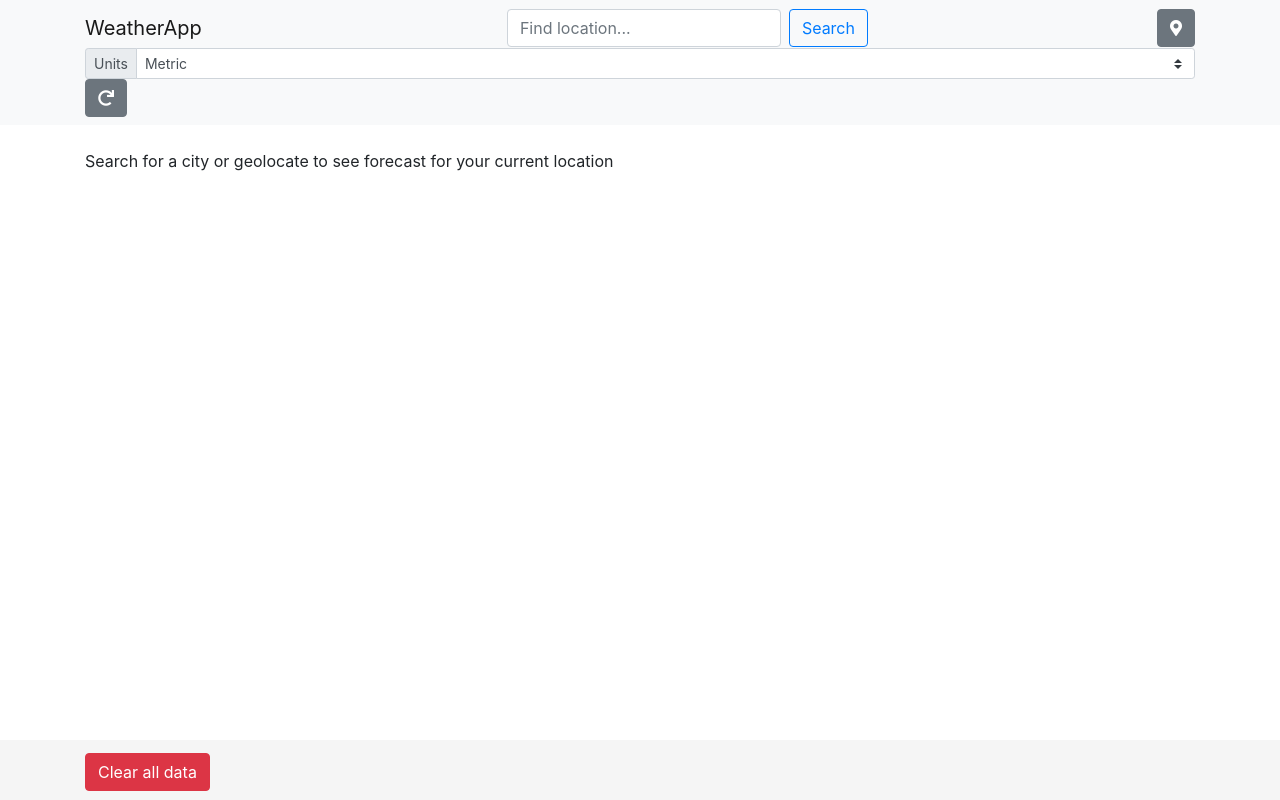
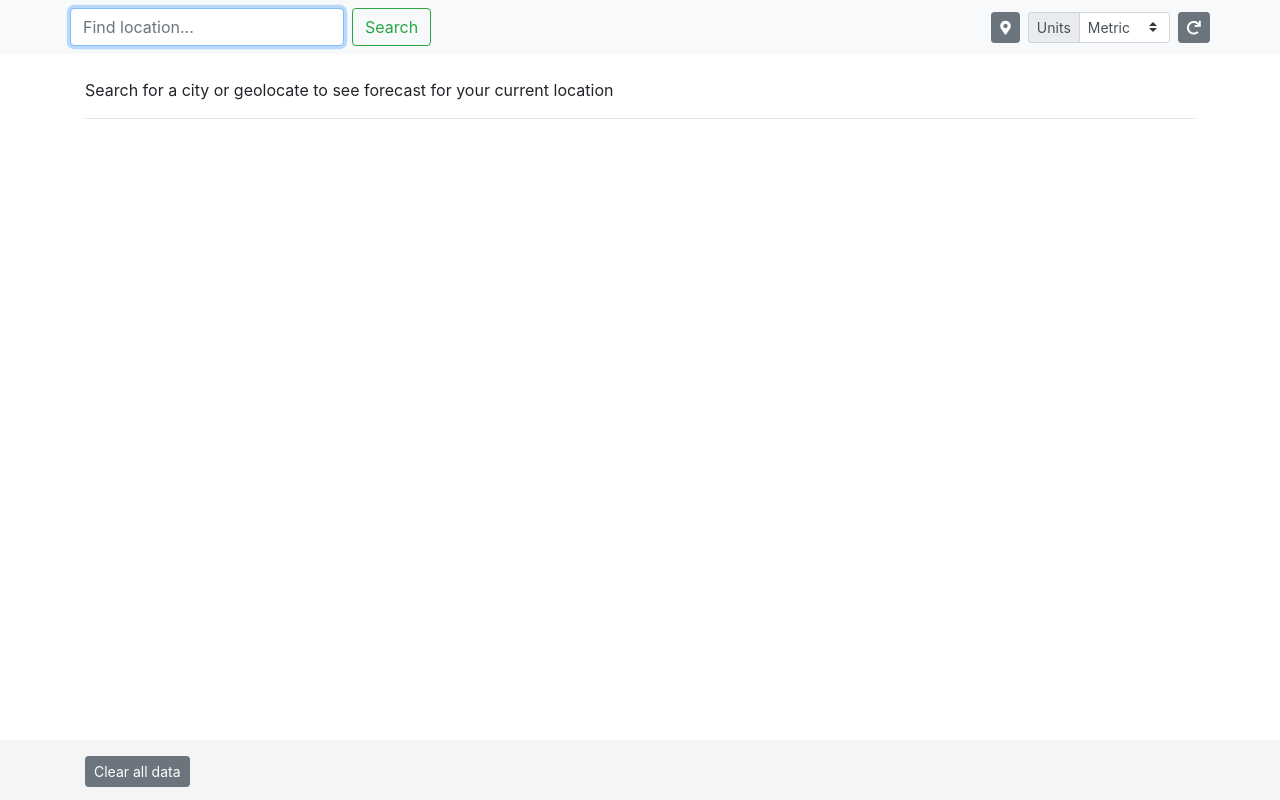
Before and after one commit to spnnr/weather_app, a React (Create React App) app: page / in a window 1280 px wide. Built offline with nearby package versions, Linux system fonts and the light colour scheme.

Commit message:
Fix layout; Reorganize components; Simplify App; Minor fixes
Still needs a lot of work before looks good.

```diff
--- a/src/components/App.js
+++ b/src/App.js
@@ -2,19 +2,20 @@ import React, { Component } from "react";
 import axios from "axios";
 
 // components
-import ForecastList from "./ForecastList";
-import ForecastTmp from "./ForecastTmp";
-import DefaultButton from "./ui/DefaultButton";
-import Navbar from "./ui/Navbar";
-import Search from "./ui/Search";
-import Alert from "./ui/Alert";
-import Footer from "./ui/Footer";
-import Spinner from "./ui/Spinner";
-import Modal from "./ui/Modal";
-import InputSelect from "./ui/InputSelect";
+import ForecastList from "./components/ForecastList";
+import ForecastTmp from "./components/ForecastTmp";
+// ui components
+import DefaultButton from "./components/ui/DefaultButton";
+import Navbar from "./components/ui/Navbar";
+import Search from "./components/ui/Search";
+import Alert from "./components/ui/Alert";
+import Footer from "./components/ui/Footer";
+import Spinner from "./components/ui/Spinner";
+import Modal from "./components/ui/Modal";
+import InputSelect from "./components/ui/InputSelect";
 
 // css
-import "../css/main.css";
+import "./css/main.css";
 
 // App
 class App extends Component {
@@ -28,7 +29,15 @@ class App extends Component {
         unitsOptions: ["Metric", "Imperial"]
     };
 
-    // TODO change the looks of it
+    // todo list:
+    //
+    // FIXME clear text from input after search
+    // FIXME Spinner when loading
+    // FIXME units display in WeatherCard
+    //
+    // TODO reformat WeatherCard
+    // TODO add ThemeSwitch (toggle light and dark mode) https://github.com/Heydon/react-theme-switch
+    // TODO add nice graphics
     // TODO refresh weather automatically every 30 minutes
 
     // handles error messages
@@ -120,6 +129,11 @@ class App extends Component {
         const tmpForecast = await this.requestWeather(tmpLocation);
         this.setState({ tmpLocation, tmpForecast });
     }
+
+    // clears temporary search on user request
+    clearTmp = () => {
+        this.setState({ tmpLocation: {}, tmpForecast: {} });
+    };
 
     // requests weather for a single location and returns it
     async requestWeather(location) {
@@ -231,88 +245,62 @@ class App extends Component {
 
     render() {
         // console.log("App state", this.state);
-        let tmpForecast = (
-            <div className="col">
-                <p>
-                    Search for a city or geolocate to see forecast for your
-                    current location
-                </p>
-            </div>
-        );
-        let content = null;
-
-        // show while loading weather for stored locations
-        if (
-            this.state.locations.length > 0 &&
-            this.state.forecastList.length < this.state.locations.length
-        ) {
-            content = <Spinner />;
-        }
-
-        // show forecast for stored locations
-        if (
-            this.state.locations.length > 0 &&
-            this.state.forecastList.length > 0 &&
-            this.state.locations.length === this.state.forecastList.length
-        ) {
-            content = (
-                <ForecastList
-                    forecastList={this.state.forecastList}
-                    buttonAction={this.onDeleteLocation}
-                    buttonText="Delete"
-                />
-            );
-        }
-
-        // show forecast for temporary location
-        if (!this.isEmpty(this.state.tmpForecast)) {
-            tmpForecast = (
-                <ForecastTmp
-                    location={this.state.tmpForecast}
-                    buttonAction={this.onSaveLocation}
-                    buttonText="Save"
-                />
-            );
-        }
-
         return (
             <div>
                 <Navbar>
-                    <a className="navbar-brand" href="/">
-                        WeatherApp
-                    </a>
-                    <Search
-                        onSubmit={this.onLocationSearchSubmit}
-                        placeholder="Find location..."
-                    />
-                    <DefaultButton
-                        onClick={this.onGeolocationRequest}
-                        icon="fa-map-marker-alt"
-                        type="secondary"
-                    />
-                    <InputSelect
-                        inputTitle="Units"
-                        inputOptions={this.state.unitsOptions}
-                        onChange={this.onUnitsChange}
-                    />
-                    <DefaultButton
-                        onClick={this.refreshWeather}
-                        icon="fa-redo"
-                        type="secondary"
-                    />
+                    <div className="mr-auto">
+                        <Search
+                            onSubmit={this.onLocationSearchSubmit}
+                            placeholder="Find location..."
+                        />
+                    </div>
+                    <div className="navbar-nav">
+                        <div className="ml-2">
+                            <DefaultButton
+                                onClick={this.onGeolocationRequest}
+                                icon="fa-map-marker-alt"
+                                type="secondary"
+                            />
+                        </div>
+                        <div className="ml-2">
+                            <InputSelect
+                                inputTitle="Units"
+                                inputOptions={this.state.unitsOptions}
+                                onChange={this.onUnitsChange}
+                            />
+                        </div>
+                        <div className="ml-2">
+                            <DefaultButton
+                                onClick={this.refreshWeather}
+                                icon="fa-redo"
+                                type="secondary"
+                            />
+                        </div>
+                    </div>
                 </Navbar>
                 <main className="container">
                     <Alert error={this.state.error} />
-                    <div className="row align-items-center mb-4 mt-4">
-                        {tmpForecast}
-                        <hr />
-                        {content}
+                    <div className="row align-items-center mt-4">
+                        <ForecastTmp
+                            location={this.state.tmpForecast}
+                            buttonAction={this.onSaveLocation}
+                            buttonText="Save"
+                            deleteCard={this.clearTmp}
+                        />
+                    </div>
+                    <hr className="separator" />
+                    <div className="row align-items-center mt-4">
+                        <ForecastList
+                            forecastList={this.state.forecastList}
+                            buttonAction={this.onDeleteLocation}
+                            buttonText="Delete"
+                        />
                     </div>
                 </main>
                 <Footer>
                     <span className="text-muted d-inline-block">
                         <Modal
-                            type="danger"
+                            type="secondary"
                             modalTitle="Clear All Data"
                             modalMessage="Are you sure you want to reset the state of the
                             application?"
--- a/src/components/ForecastList.js
+++ b/src/components/ForecastList.js
@@ -1,7 +1,7 @@
 import React from "react";
 
 // components
-import ForecastCard from "./ForecastCard";
+import ForecastCard from "./ui/ForecastCard";
 
 const ForecastList = props => {
     if (props.forecastList.length === 0) {
--- a/src/components/ForecastTmp.js
+++ b/src/components/ForecastTmp.js
@@ -1,7 +1,7 @@
 import React from "react";
 
 // components
-import ForecastCard from "./ForecastCard";
+import ForecastCard from "./ui/ForecastCard";
 
 function isEmpty(obj) {
     for (let key in obj) {
@@ -12,7 +12,14 @@ function isEmpty(obj) {
 
 const ForecastTmp = props => {
     if (isEmpty(props.location)) {
-        return null;
+        return (
+            <div className="col">
+                <p>
+                    Search for a city or geolocate to see forecast for your
+                    current location
+                </p>
+            </div>
+        );
     }
     return (
         <div className="col">
@@ -23,6 +30,9 @@ const ForecastTmp = props => {
                 location={props.location.name}
                 buttonText={props.buttonText}
                 buttonAction={props.buttonAction}
+                deleteCard={props.deleteCard}
+                deleteButtonText="Clear"
+                tmp
             />
         </div>
     );
--- a/src/components/ui/DefaultButton.js
+++ b/src/components/ui/DefaultButton.js
@@ -7,7 +7,7 @@ import React from "react";
 // - text
 
 const DefaultButton = props => {
-    let className = "btn",
+    let className = `btn btn-sm`,
         buttonText = "",
         iconType = "fas";
 
--- a/src/components/ui/InputSelect.js
+++ b/src/components/ui/InputSelect.js
@@ -23,6 +23,7 @@ const InputSelect = props => {
     });
 
     return (
+        <div className="col-xs-2">
             <div className="input-group input-group-sm">
                 <div className="input-group-prepend">
                     <label
@@ -47,6 +48,7 @@ const InputSelect = props => {
                     {options}
                 </select>
             </div>
+        </div>
     );
 };
 
--- a/src/components/ui/Modal.js
+++ b/src/components/ui/Modal.js
@@ -14,7 +14,7 @@ const Modal = props => {
         <div>
             <button
                 type="button"
-                className={`btn btn-${props.type}`}
+                className={`btn btn-sm btn-${props.type}`}
                 data-toggle="modal"
                 data-target="#exampleModalCenter"
             >
--- a/src/components/ui/Navbar.js
+++ b/src/components/ui/Navbar.js
@@ -2,8 +2,26 @@ import React from "react";
 
 function Navbar(props) {
     return (
-        <nav className="navbar navbar-light bg-light">
-            <div className="container">{props.children}</div>
+        <nav className="navbar navbar-expand navbar-light bg-light">
+            <div className="container">
+                <button
+                    className="navbar-toggler"
+                    type="button"
+                    data-toggle="collapse"
+                    data-target="#navbarSupportedContent"
+                    aria-controls="navbarSupportedContent"
+                    aria-expanded="false"
+                    aria-label="Toggle navigation"
+                >
+                    <span className="navbar-toggler-icon" />
+                </button>
+                <div
+                    className="collapse navbar-collapse"
+                    id="navbarSupportedContent"
+                >
+                    {props.children}
+                </div>
+            </div>
         </nav>
     );
 }
--- a/src/components/ui/Search.js
+++ b/src/components/ui/Search.js
@@ -1,24 +1,42 @@
 import React from "react";
 
 class Search extends React.Component {
-    state = { term: "" };
+    constructor(props) {
+        super(props);
+        this.state = {
+            term: ""
+        };
+        this.textInput = React.createRef();
+    }
+
+    focusTextInput() {
+        this.textInput.current.focus();
+    }
 
     onSearchSubmit = event => {
         event.preventDefault();
         this.props.onSubmit(this.state.term);
     };
 
+    componentDidMount() {
+        this.focusTextInput();
+    }
+
     render() {
         return (
-            <form className="form-inline" onSubmit={this.onSearchSubmit}>
+            <form
+                className="form-inline my-2 my-lg-0"
+                onSubmit={this.onSearchSubmit}
+            >
                 <input
+                    ref={this.textInput}
                     type="text"
                     placeholder={this.props.placeholder}
                     onChange={e => this.setState({ term: e.target.value })}
                     className="form-control mr-sm-2"
                 />
                 <button
-                    className="btn btn-outline-primary my-2 my-sm-0"
+                    className="btn btn-outline-success my-2 my-sm-0"
                     type="submit"
                 >
                     Search
--- a/src/css/main.css
+++ b/src/css/main.css
@@ -4,7 +4,13 @@ html {
 }
 
 body {
-    margin-bottom: 60px; /* Margin bottom by footer height */
+    /*margin-bottom: -webkit-calc(60px + 2em);
+    margin-bottom: calc(60px + 2em);*/
+    margin-bottom: 60px;
+}
+
+hr.separator {
+    margin-top: 0;
 }
 
 .footer {
--- a/src/index.js
+++ b/src/index.js
@@ -1,5 +1,5 @@
 import React from "react";
 import ReactDOM from "react-dom";
-import App from "./components/App";
+import App from "./App";
 
 ReactDOM.render(<App />, document.getElementById("root"));
```
Also changed, not shown: src/components/ui/ForecastCard.js (renamed from src/components/ForecastCard.js, +13 -2 lines). Lines whose indentation alone changed are shown as unchanged.
